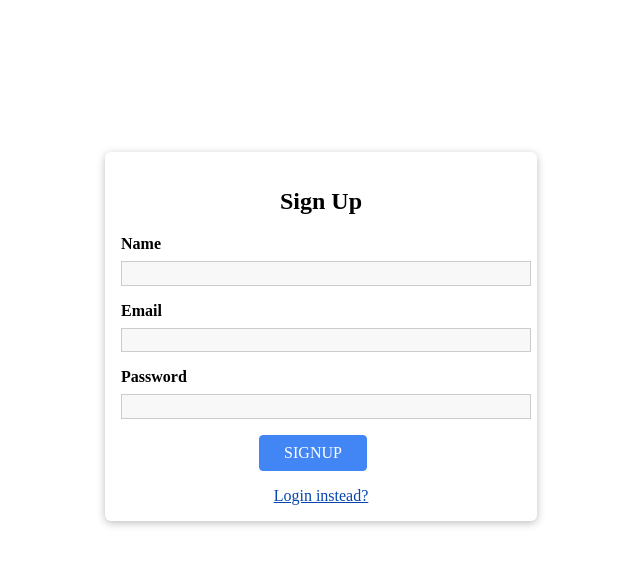
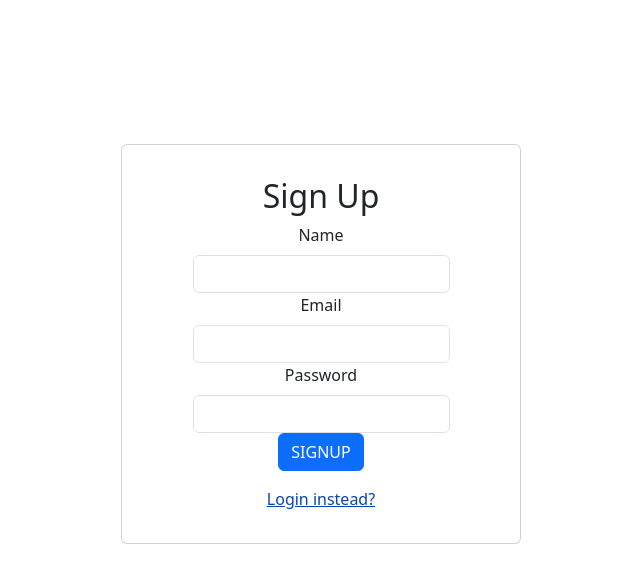
Before and after one commit to Vilkku11/Marketplace-Full-Stack, a React (Vite) app in the folder frontend/: page /auth in a window 1280 px wide. Both pictures are taken after a click on the element "Sign up instead?". Shown: the top 582 px of the page, without its empty margins (319-959 px from the left). Built offline with nearby package versions, Linux system fonts and the light colour scheme.

Commit message:
added bootstrap css, removed unused components

```diff
--- a/frontend/shared/components/button/Button.css
+++ /dev/null
@@ -1,61 +0,0 @@
-.button {
-  font: inherit;
-  padding: 0.5rem 1.5rem;
-  border: 1px solid #4285f4;
-  border-radius: 4px;
-  background: #4285f4;
-  color: white;
-  cursor: pointer;
-  margin-right: 1rem;
-  text-decoration: none;
-  display: inline-block;
-}
-
-.button:focus {
-  outline: none;
-}
-
-.button:hover,
-.button:active {
-  background: #0d47a1;
-  border-color: #0d47a1;
-}
-
-.button--inverse {
-  background: transparent;
-  color: #4285f4;
-}
-
-.button--inverse:hover,
-.button--inverse:active {
-  color: white;
-  background: #4285f4;
-}
-
-.button--danger {
-  background: #ff4444;
-  border-color: #ff4444;
-}
-
-.button--danger:hover,
-.button--danger:active {
-  background: #cc0000;
-  border-color: #cc0000;
-}
-
-.button:disabled,
-.button:hover:disabled,
-.button:active:disabled {
-  background: #ccc;
-  color: #979797;
-  border-color: #ccc;
-  cursor: not-allowed;
-}
-
-.button--small {
-  font-size: 0.8rem;
-}
-
-.button--big {
-  font-size: 1.5rem;
-}
--- a/frontend/shared/components/button/Button.jsx
+++ /dev/null
@@ -1,18 +0,0 @@
-import "./Button.css";
-
-const Button = (props) => {
-  return (
-    <button
-      className={`button button--${props.size || "default"} ${
-        props.inverse && "button--inverse"
-      } ${props.danger && "button--danger"}`}
-      type={props.type}
-      onClick={props.onClick}
-      disabled={props.disabled}
-    >
-      {props.children}
-    </button>
-  );
-};
-
-export default Button;
--- a/frontend/shared/components/card/Card.css
+++ /dev/null
@@ -1,9 +0,0 @@
-.card {
-  position: relative;
-  margin: 0;
-  box-shadow: 0 2px 8px rgba(0, 0, 0, 0.26);
-  border-radius: 6px;
-  padding: 1rem;
-  overflow: hidden;
-  background: white;
-}
--- a/frontend/shared/components/card/Card.jsx
+++ /dev/null
@@ -1,10 +0,0 @@
-import "./Card.css";
-
-const Card = (props) => {
-  return (
-    <div className={`card ${props.className}`} style={props.style}>
-      {props.children}
-    </div>
-  );
-};
-export default Card;
--- a/frontend/shared/components/input/Input.css
+++ /dev/null
@@ -1,38 +0,0 @@
-.form-control {
-  margin: 1rem 0;
-}
-
-.form-control label,
-.form-control input {
-  display: block;
-}
-
-.form-control label {
-  font-weight: bold;
-  margin-bottom: 0.5rem;
-  text-align: left;
-}
-
-.form-control input {
-  width: 100%;
-  font: inherit;
-  border: 1px solid #ccc;
-  background: #f8f8f8;
-  padding: 0.15rem 0.25rem;
-}
-
-.form-control input:focus {
-  outline: none;
-  background: #ebebeb;
-  border-color: #510077;
-}
-
-.form-control--invalid label,
-.form-control--invalid p {
-  color: red;
-}
-
-.form-control--invalid input {
-  border-color: red;
-  background: #ffd1d1;
-}
--- a/frontend/shared/components/input/Input.jsx
+++ /dev/null
@@ -1,19 +0,0 @@
-import { forwardRef } from "react";
-
-import "./Input.css";
-
-const Input = forwardRef((props, ref) => {
-  return (
-    <div className="form-control">
-      <label htmlFor={props.id}>{props.label}</label>
-      <input
-        ref={ref}
-        id={props.id}
-        type={props.type}
-        placeholder={props.placeholder}
-      />
-    </div>
-  );
-});
-
-export default Input;
--- a/frontend/src/App.jsx
+++ b/frontend/src/App.jsx
@@ -13,6 +13,8 @@ import { AuthContext } from "../shared/context/auth-context";
 import Listings from "../listings/pages/Listings";
 import AddListing from "../listings/pages/AddListings";
 import Authenticate from "../users/pages/Authenticate";
+
+import "bootstrap/dist/css/bootstrap.min.css";
 
 const queryClient = new QueryClient();
 
--- a/frontend/users/pages/Authenticate.jsx
+++ b/frontend/users/pages/Authenticate.jsx
@@ -1,9 +1,13 @@
 import { useState, useRef, useContext } from "react";
 import { useMutation } from "react-query";
 
-import Card from "../../shared/components/card/Card";
-import Input from "../../shared/components/input/Input";
-import Button from "../../shared/components/button/Button";
+import Button from "react-bootstrap/Button";
+import Card from "react-bootstrap/Card";
+import Form from "react-bootstrap/Form";
+
+//import Card from "../../shared/components/card/Card";
+//import Input from "../../shared/components/input/Input";
+//import Button from "../../shared/components/button/Button";
 
 import { loginUser, signUpUser } from "../api/users";
 import { AuthContext } from "../../shared/context/auth-context";
@@ -62,19 +66,25 @@ const Authenticate = (props) => {
   return (
     <Card className="authentication">
       <h2>{isLoginMode ? "Login" : "Sign Up"}</h2>
-      <form onSubmit={onSubmitHandler}>
+      <Form onSubmit={onSubmitHandler}>
         {!isLoginMode && (
-          <Input id="name" ref={nameRef} type="text" label="Name" />
+          <Form.Group id="name">
+            <Form.Label>Name</Form.Label>
+            <Form.Control type="name" ref={nameRef} required />
+          </Form.Group>
         )}
-        <Input id="email" ref={emailRef} type="email" label="Email" />
-        <Input
-          id="password"
-          ref={passwordRef}
-          type="password"
-          label="Password"
-        />
-        <Button type="submit">{isLoginMode ? "LOGIN" : "SIGNUP"}</Button>
-      </form>
+        <Form.Group id="email">
+          <Form.Label>Email</Form.Label>
+          <Form.Control type="email" ref={emailRef} required />
+        </Form.Group>
+        <Form.Group id="password">
+          <Form.Label>Password</Form.Label>
+          <Form.Control type="password" ref={emailRef} required />
+        </Form.Group>
+        <Button variant="primary" type="submit">
+          {isLoginMode ? "LOGIN" : "SIGNUP"}
+        </Button>
+      </Form>
       <span className="span" onClick={changeLoginMode}>
         {isLoginMode ? "Sign up instead?" : "Login instead?"}
       </span>
```
